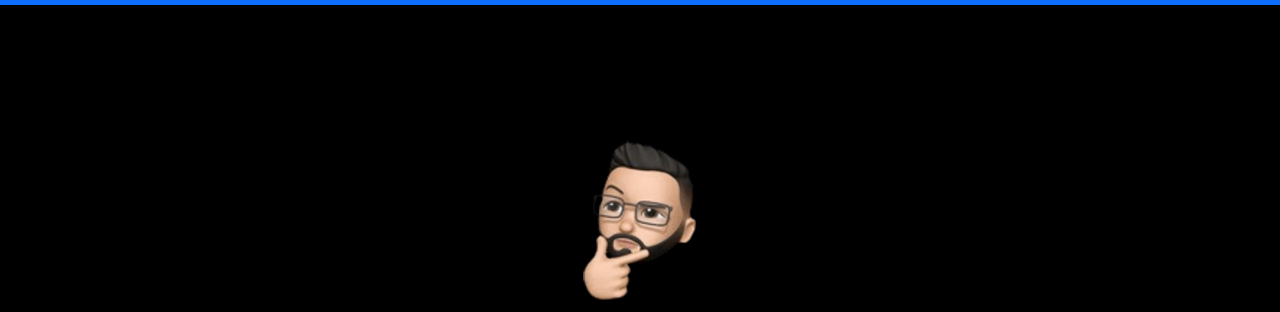
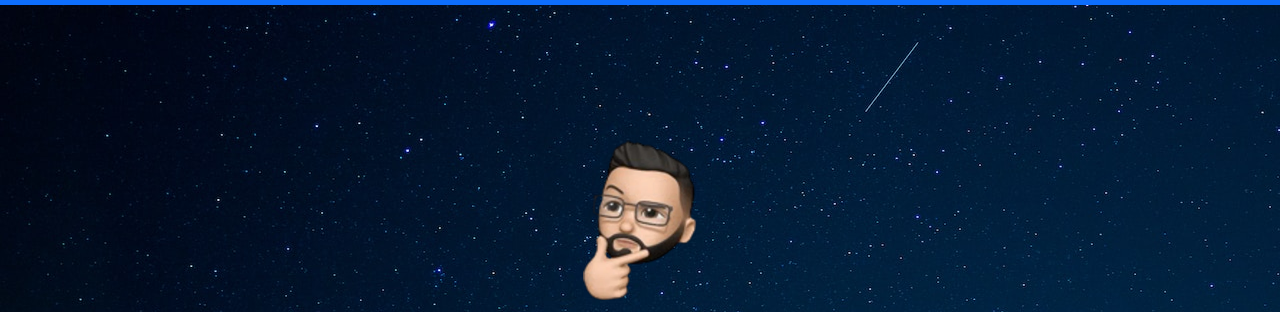
Before and after one commit to wojocode/folio_ver1, a plain HTML site: page index.html in a window 1280 px wide. Shown: the part 71-383 px from the top of the page. Drawn offline with nearby package versions, Linux system fonts and the light colour scheme.

Commit message:
add background in CSS

```diff
--- a/styles.css
+++ b/styles.css
@@ -44,7 +44,7 @@ article{
 }
 body {
     font-family:rajdani;
-    background: url(/src/assets/images/sky.jpg) black;
+    background: url(assets/images/sky.jpg) black;
     min-height:100vh;
     font-size:20px;
     color:white;
```
Also changed, not shown: 1 other file.
